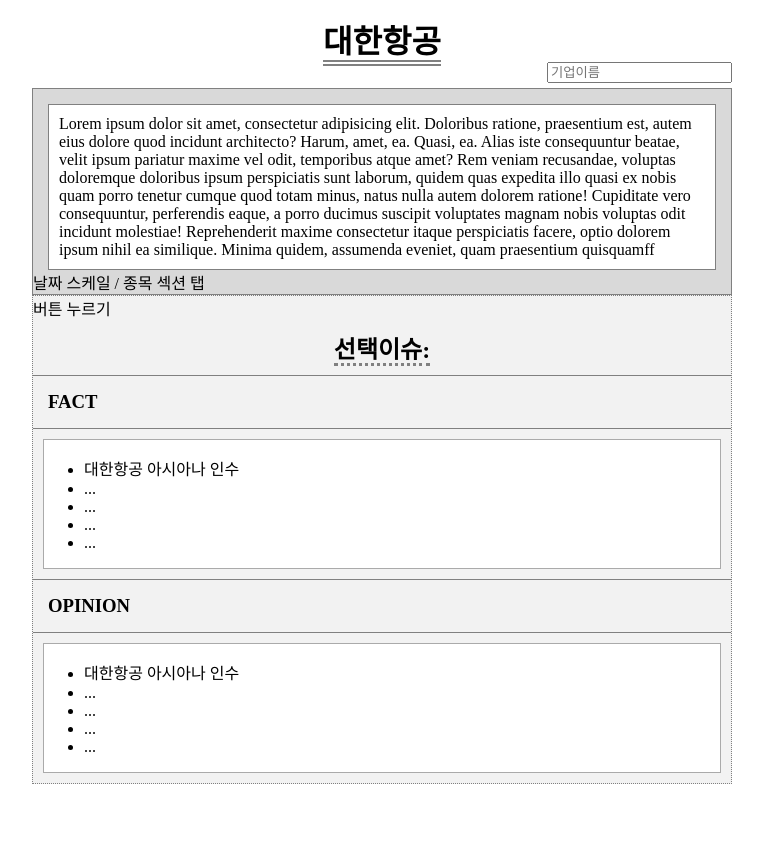
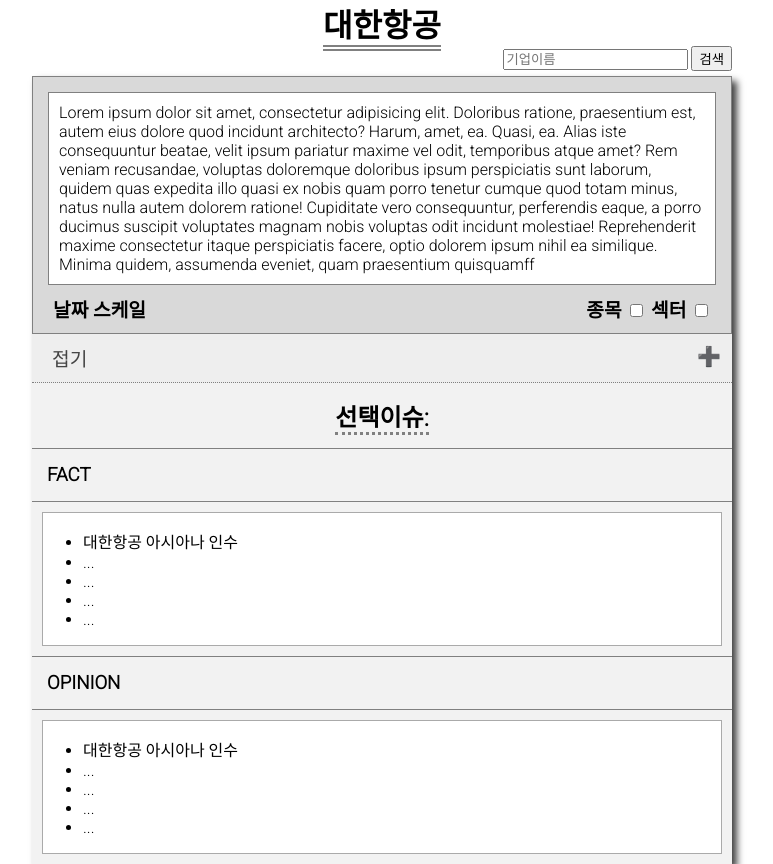
Before and after one commit to jsheo96/AllN, a Django app: page / in a window 1280 px wide. Shown: the whole page, without its empty margins (258-1031 px from the left). Before the commit the page ends 784 px from the top, so only its background shows below. Run offline with Django 3.2, Linux system fonts and the light colour scheme.

Commit message:
font, checkbox, button edited

```diff
--- a/stock/templates/stock/index.html
+++ b/stock/templates/stock/index.html
@@ -10,10 +10,12 @@
 
 <!--        <link rel="stylesheet" href="../../static/css/test.css">-->
 <!--        <link rel="stylesheet" href="{% static 'css/test.css' %}">  django에서 사용-->
-
+        <link href="https://fonts.googleapis.com/css2?family=Nanum+Gothic:wght@400;700;800&family=Roboto:wght@300&display=swap" rel="stylesheet">
 
         <style>
             html{
+                font-family: 'Roboto', 'Nanum Gothic', sans-serif;
+                box-sizing: border-box;
                 height: 100%;
             }
             body{
@@ -26,6 +28,7 @@
                 display: flex;
                 flex-direction: column;
                 margin: auto;
+
             }
 
             #comp_header{
@@ -45,6 +48,10 @@
                 padding-bottom: 5px;
             }
 
+            .in_content{
+                box-shadow: 5px 5px 7px 0px rgba(0, 0, 0, 0.75);
+            }
+
             #stock_wrapper{
                 border: 1px solid gray;
                 background-color: rgb(217,217,217);
@@ -55,18 +62,74 @@
                 padding: 10px;
                 margin: 15px 15px 0px 15px;
                 border: 1px solid gray;
+
 /*                padding: 15px;*/
             }
 
-            .news_content{
+            .date_type{
+            }
+
+            .date_scale{
+                float: left;
+                padding: 10px;
+                padding-left: 20px;
+                font-size: 1.2rem;
+                font-weight: bold;
+
+            }
+
+            .news_type{
+                text-align: right;
+                padding: 10px;
+                padding-right: 20px;
+                font-size: 1.2rem;
+                font-weight: bold;
+            }
+
+            .news_tab{
+
+                background-color: #eee;
+                color: #444;
+                cursor: pointer;
+                padding: 10px;
+                padding-left: 20px;
+                width: 100%;
+                text-align: left;
+                border: none;
+                outline: none;
+                border-bottom: 1px dotted gray;
+                font-size: 1.2rem;
+                transition: 0.2s;
+            }
+
+/*            -------------------------*/
+            .active, .news_tab:hover {
+              background-color: #ccc;
+            }
+            .news_tab:after {
+                content: '\02795';  Unicode character for "plus" sign (+)
+                font-size: 10px;
+                color: #777;
+                float: right;
+                margin: 1px;
+            }
+            .active:after {
+              content: "\2796"; /* Unicode character for "minus" sign (-) */
+            }
+            .news_wrapper{
+/*                display: none;              */
                 background-color: rgb(242,242,242);
-                border: 1px dotted gray;
+                border: 1px dotted style="clear:both;"
+                max-height: 0;
+                overflow: hidden;
+                transition: max-height 0.2s ease-out;
             }
+
+/*            -----------------------------*/
 
             #issue_header{
                 text-align: center;
-                padding-top: 10px;
-                padding-bottom: 10px;
+                padding: 15px;
             }
             #issue_header>h2{
                 display: inline;
@@ -100,7 +163,9 @@
 
             <section class="content">
                 <nav>
+<!--                   form tag-->
                     <input type="text" name="comp_name" value="" placeholder="기업이름">
+                    <input type="submit" name="submit" value="검색">
                 </nav>
 
                 <main class="in_content">
@@ -108,12 +173,24 @@
                         <div id="stock_box" class="box">
                             Lorem ipsum dolor sit amet, consectetur adipisicing elit. Doloribus ratione, praesentium est, autem eius dolore quod incidunt architecto? Harum, amet, ea. Quasi, ea. Alias iste consequuntur beatae, velit ipsum pariatur maxime vel odit, temporibus atque amet? Rem veniam recusandae, voluptas doloremque doloribus ipsum perspiciatis sunt laborum, quidem quas expedita illo quasi ex nobis quam porro tenetur cumque quod totam minus, natus nulla autem dolorem ratione! Cupiditate vero consequuntur, perferendis eaque, a porro ducimus suscipit voluptates magnam nobis voluptas odit incidunt molestiae! Reprehenderit maxime consectetur itaque perspiciatis facere, optio dolorem ipsum nihil ea similique. Minima quidem, assumenda eveniet, quam praesentium quisquamff
                         </div>
-                        날짜 스케일 / 종목 섹션 탭
+
+                        <div class="date_type">
+                            <div class="date_scale">
+                                날짜 스케일
+                            </div>
+
+                            <div class="news_type">
+                                종목 <input type="checkbox" name="news_type" value="stock_item" style="cursor: pointer;">
+                                섹터 <input type="checkbox" name="news_type" value="stock_sector" style="cursor: pointer;">
+    <!--                            이후 input 주어지면 요청필요                                 -->
+                            </div>
+                        </div>
+
                     </div>
 
-                    <section class="news_content">
-                        버튼 누르기
-<!--                        <button>접기</button>-->
+                    <button class='news_tab'> 접기</button>
+
+                    <section class="news_wrapper" style="clear:both">
                         <header id="issue_header">
                             <h2>선택이슈:</h2>
                         </header>
```
